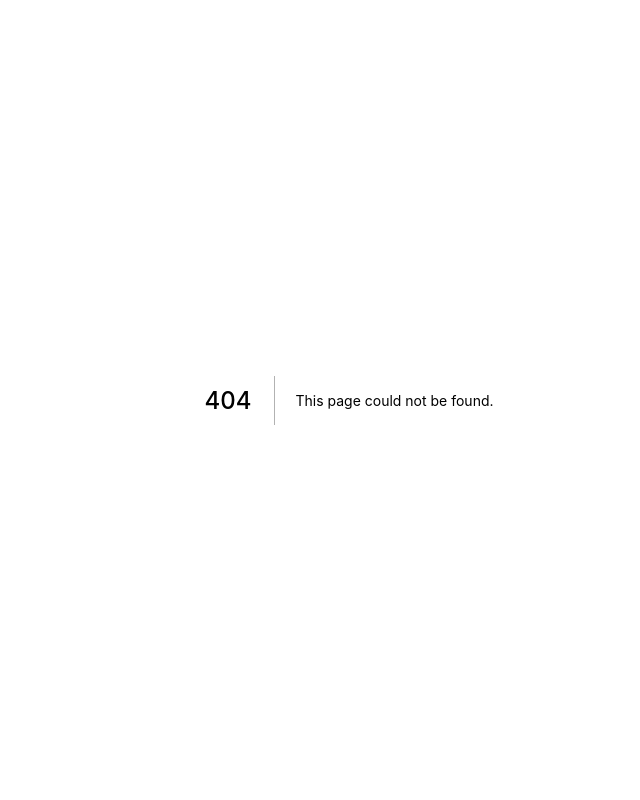
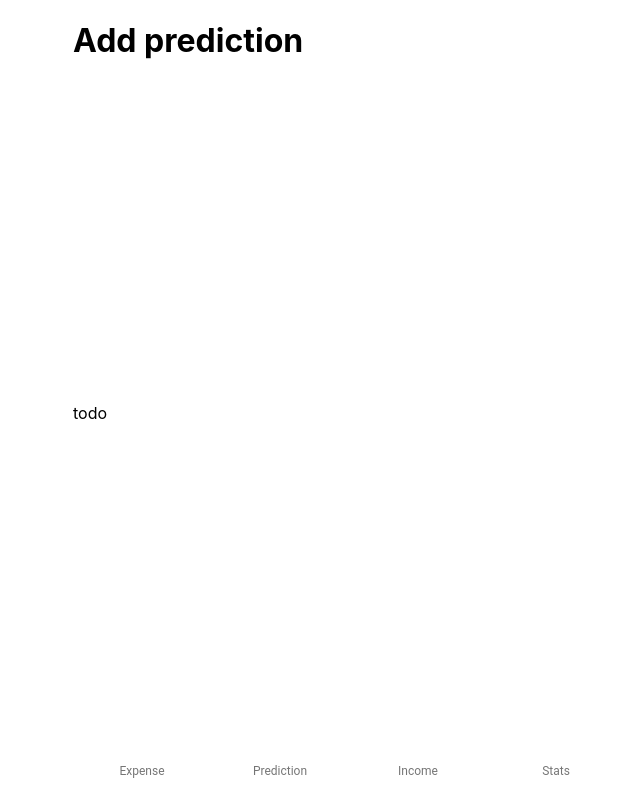
Before and after one commit to mateuszkornecki/budget-sheets, a Next.js app: page /prediction in a window 1280 px wide. Before the commit this address had no page. Shown: the whole page, without its empty margins (291-931 px from the left). Built offline with nearby package versions, Linux system fonts and the light colour scheme.

Commit message:
feat: added navigation

```diff
--- /dev/null
+++ b/components/Navigation/index.tsx
@@ -0,0 +1,29 @@
+import { useState } from 'react';
+import { useRouter } from 'next/router';
+
+import { BottomNavigation, BottomNavigationAction } from '@material-ui/core';
+
+export function Navigation() {
+	const [value, setValue] = useState(0);
+	const router = useRouter();
+
+	return (
+		<footer>
+			<nav>
+				<BottomNavigation
+					value={value}
+					onChange={(event, newValue) => {
+						setValue(newValue);
+						router.push(newValue);
+					}}
+					showLabels
+				>
+					<BottomNavigationAction label='Expense' value={'/'} />
+					<BottomNavigationAction label='Prediction' value={'prediction'} />
+					<BottomNavigationAction label='Income' value={'income'} />
+					<BottomNavigationAction label='Stats' value={'stats'} />
+				</BottomNavigation>
+			</nav>
+		</footer>
+	);
+}
--- /dev/null
+++ b/components/PageLayout/index.tsx
@@ -0,0 +1,39 @@
+import React, { ReactElement } from 'react';
+import { Container, Grid, makeStyles } from '@material-ui/core';
+import { Navigation } from '../Navigation';
+
+interface IPageLayoutProps {
+	children: ReactElement | ReactElement[];
+}
+
+const useStyles = makeStyles({
+	root: {
+		height: '100%',
+	},
+});
+
+function renderChildren(child: ReactElement) {
+	return <Grid item>{child}</Grid>;
+}
+
+export function PageLayout(props: IPageLayoutProps) {
+	const { children } = props;
+	const styles = useStyles();
+
+	return (
+		<Container maxWidth='sm' className={styles.root}>
+			<Grid
+				container
+				direction='column'
+				justify='space-between'
+				alignItems='stretch'
+				className={styles.root}
+			>
+				{React.Children.map(children, renderChildren)}
+				<Grid item>
+					<Navigation />
+				</Grid>
+			</Grid>
+		</Container>
+	);
+}
--- /dev/null
+++ b/components/Title/index.tsx
@@ -0,0 +1,13 @@
+interface ITitleProps {
+	title: string;
+}
+
+export function Title(props: ITitleProps) {
+	const { title } = props;
+
+	return (
+		<header>
+			<h1>{title}</h1>
+		</header>
+	);
+}
--- /dev/null
+++ b/pages/prediction.tsx
@@ -0,0 +1,23 @@
+import Head from 'next/head';
+
+import styles from '../styles/Home.module.css';
+import { PageLayout } from '../components/PageLayout';
+import { Title } from '../components/Title';
+
+function AddPrediction() {
+	return (
+		<div className={styles.container}>
+			<Head>
+				<title>Create Next App</title>
+				<meta name='description' content='Generated by create next app' />
+				<link rel='icon' href='/favicon.ico' />
+			</Head>
+			<PageLayout>
+				<Title title={'Add prediction'} />
+				<main>todo</main>
+			</PageLayout>
+		</div>
+	);
+}
+
+export default AddPrediction;
```
Also changed, not shown: components/ExpenseForm/index.tsx (+13 -5 lines), pages/income.tsx (added, +23 -0 lines), pages/index.tsx (+6 -3 lines), pages/stats.tsx (added, +23 -0 lines).
